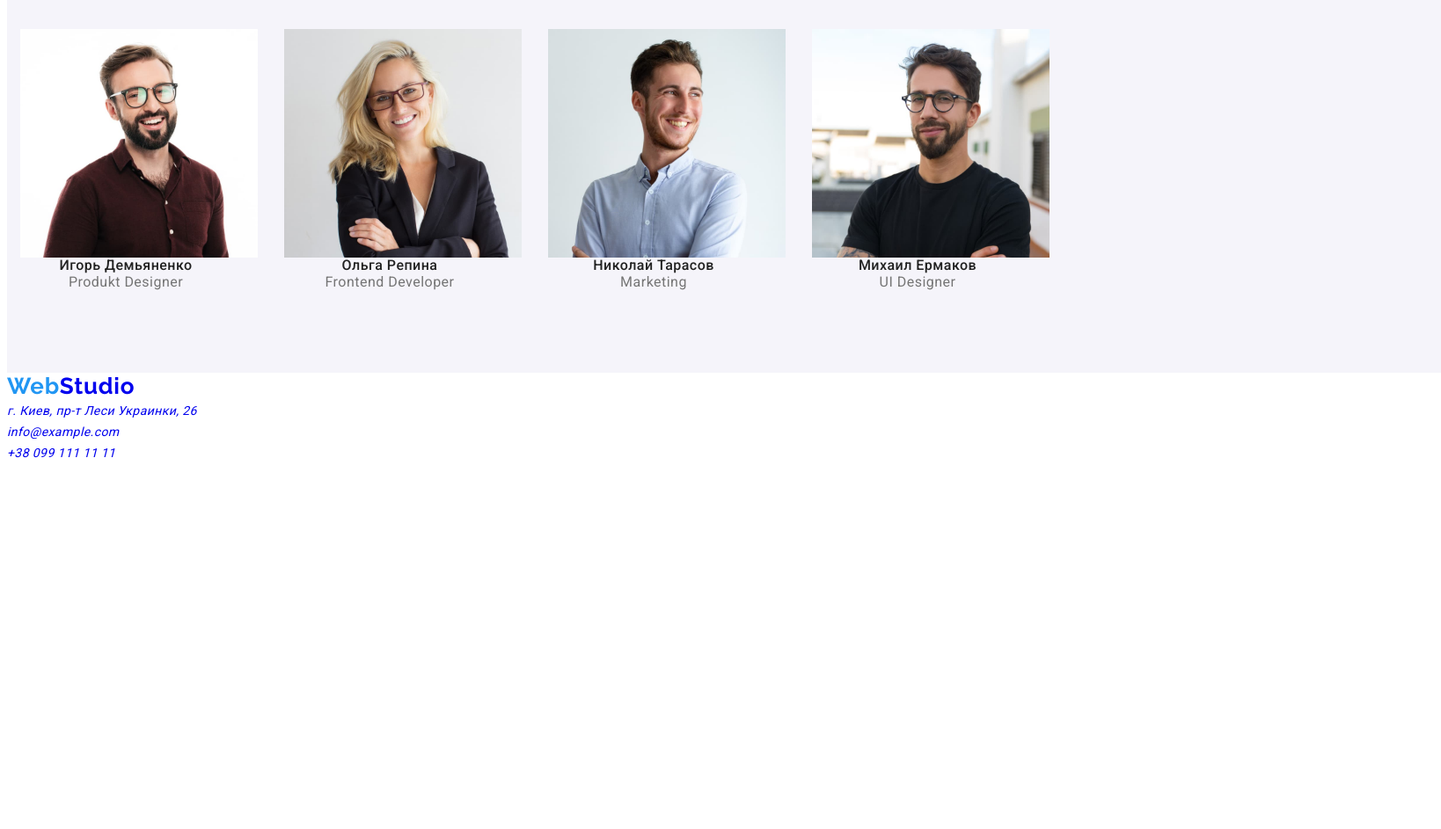
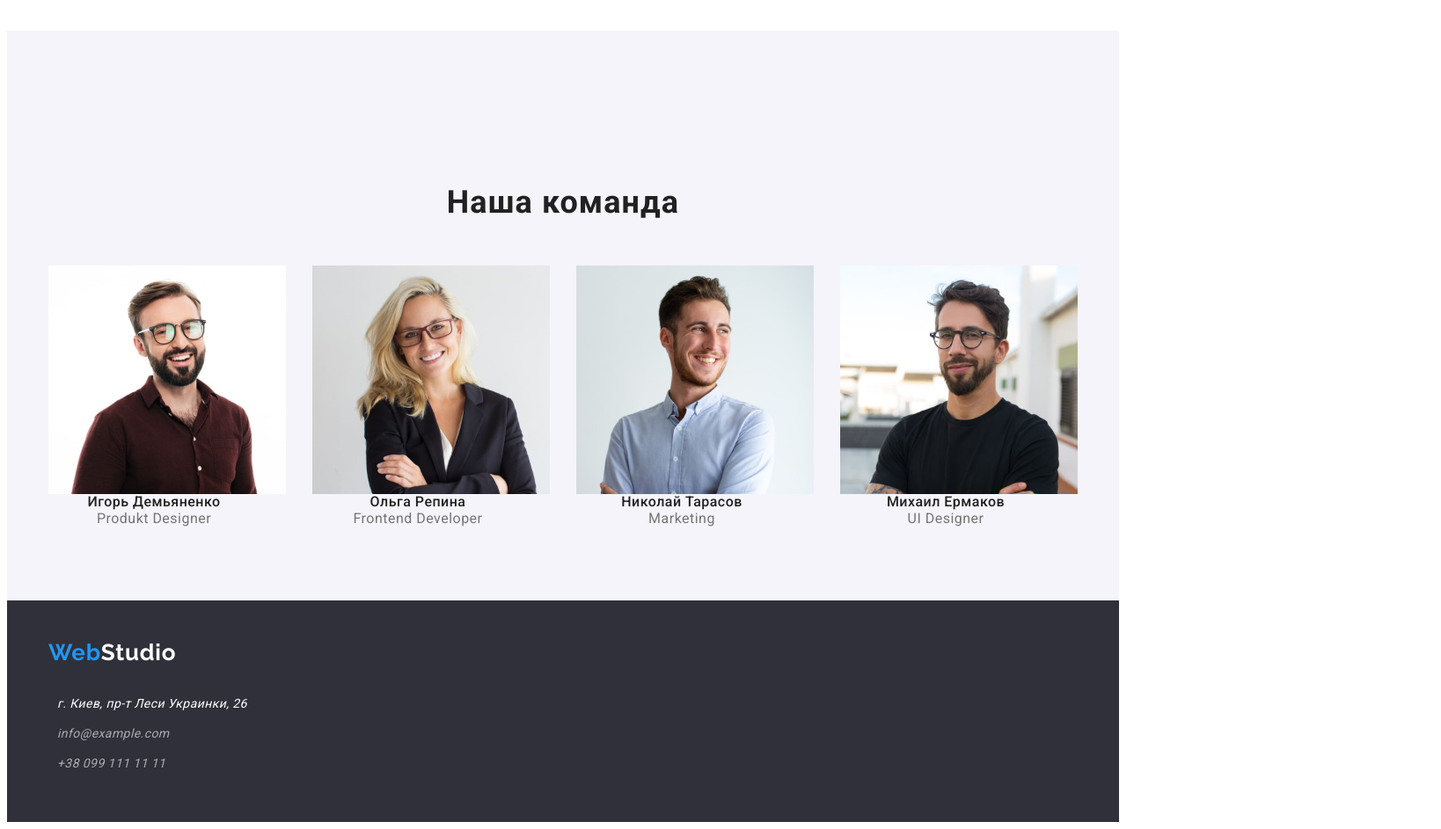
Before and after one commit to dima20d22/markup-03.1, a plain HTML site: page index.html in a window 1280 px wide. Shown: the part 1516-2459 px from the top of the page at 88% size, 1638 px wide, since content can reach past the window. Before the commit the page ends 2051 px from the top, so only its background shows below. Drawn offline with Linux system fonts and the light colour scheme.

Commit message:
fertig haupt

```diff
--- a/css/styles.css
+++ b/css/styles.css
@@ -230,7 +230,6 @@ img {
 .menu-peculiarity {
     display: flex;
     flex-direction: row;
-    justify-content:
 }
 
 .list-peculiarity {
@@ -303,17 +302,22 @@ img {
 
 .team {
     background-color: #F5F4FA;
-    width: 1600px;
+    height: 460px;
     padding-right: 15px;
     padding-left: 15px;
+    display: flex;
+    align-items: center;
     margin: 0 auto;
 }
 
+
 .div-team {
     width: 1170px;
-    /* padding-right: 15px;
-    padding-left: 15px; */
-
+    padding-left: 15px;
+    padding-right: 15px;
+    margin: 0 auto;
+    padding-bottom: 94px;
+    padding-top: 186px;
 }
 
 .list-team {
@@ -321,13 +325,15 @@ img {
     /* flex-basis: calc((100%-1200px) / 4); */
 }
 
+
 .menu-team {
     display: flex;
     flex-wrap: wrap;
     margin-top: -30px;
     margin-left: -30px;
+}
 
-}
+
 
 .img-team {
     margin-top: 30px;
@@ -345,7 +351,6 @@ img {
 
 .our-team {
     margin-bottom: 50px;
-    width: 1170px;
 }
 
 .name-team {
@@ -372,14 +377,37 @@ img {
 
 /* -----FOOTER----- */
 
+.footer {
+    background-color: #2F303A;
+    height: 252px;
+    display: flex;
+    align-items: center;
+
+
+}
+
+.div-footer {
+    width: 1170px;
+    padding-left: 15px;
+    padding-right: 15px;
+    margin: 0 auto;
+}
+
+.menu-footer {
+    padding-top: 20px;
+}
+
+.list-footer {
+    margin: 10px;
+}
+
 .logo-footer {
     font-family: 'Raleway';
     font-weight: 700;
     font-size: 26px;
     line-height: 1.20;
     letter-spacing: 0.03em;
-    color: FFFFFF;
-    /*  ПОМЕНЯТЬ ЦВЕТ */
+    color: #FFFFFF;
 }
 
 .logo-finish {
@@ -396,8 +424,8 @@ img {
     font-size: 14px;
     line-height: 1.70;
     letter-spacing: 0.03em;
-    /* color: FFFFFF; поменять цвет */
-    /* поменять цвет */
+    color: #FFFFFF;
+
 }
 
 .link-footer {
@@ -405,7 +433,7 @@ img {
     font-size: 14px;
     line-height: 24px;
     letter-spacing: 0.03em;
-    /* color: rgba(255, 255, 255, 0.6) поменять цвет */
+    color: rgba(255, 255, 255, 0.6)
 }
 
 .link-footer:hover,
--- a/index.html
+++ b/index.html
@@ -78,7 +78,7 @@
                 </ul>
             </div>
         </section>
-        <section class="tasks">
+        <section class="tasks section">
             <div class="div-tasks">
                 <h2 class="our-tasks">Чем мы занимаемся</h2>
                 <ul class="menu-tasks">
@@ -98,8 +98,8 @@
             </div>
         </section>
         <section class="team section">
+            <div class="div-team">
                 <h2 class="our-team">Наша команда</h2>
-            <div class="div-team">
                 <ul class="menu-team">
                     <li class="list-team">
                         <img class="img-team" src="./images/people/mman.img.jpg" alt="бородатый мужик" width="270"
@@ -127,7 +127,8 @@
             </div>
         </section>
     </main>
-    <footer>
+    <footer class="footer">
+        <div class="div-footer">
             <a class="logo-footer cleart" href="/"><span class="logo-finish">Web</span>Studio</a>
             <address class="address">
                 <ul class="menu-footer">
@@ -144,6 +145,7 @@
                     </li>
                 </ul>
             </address>
+        </div>
     </footer>
 </body>
 
```
Lines whose indentation alone changed are shown as unchanged.
